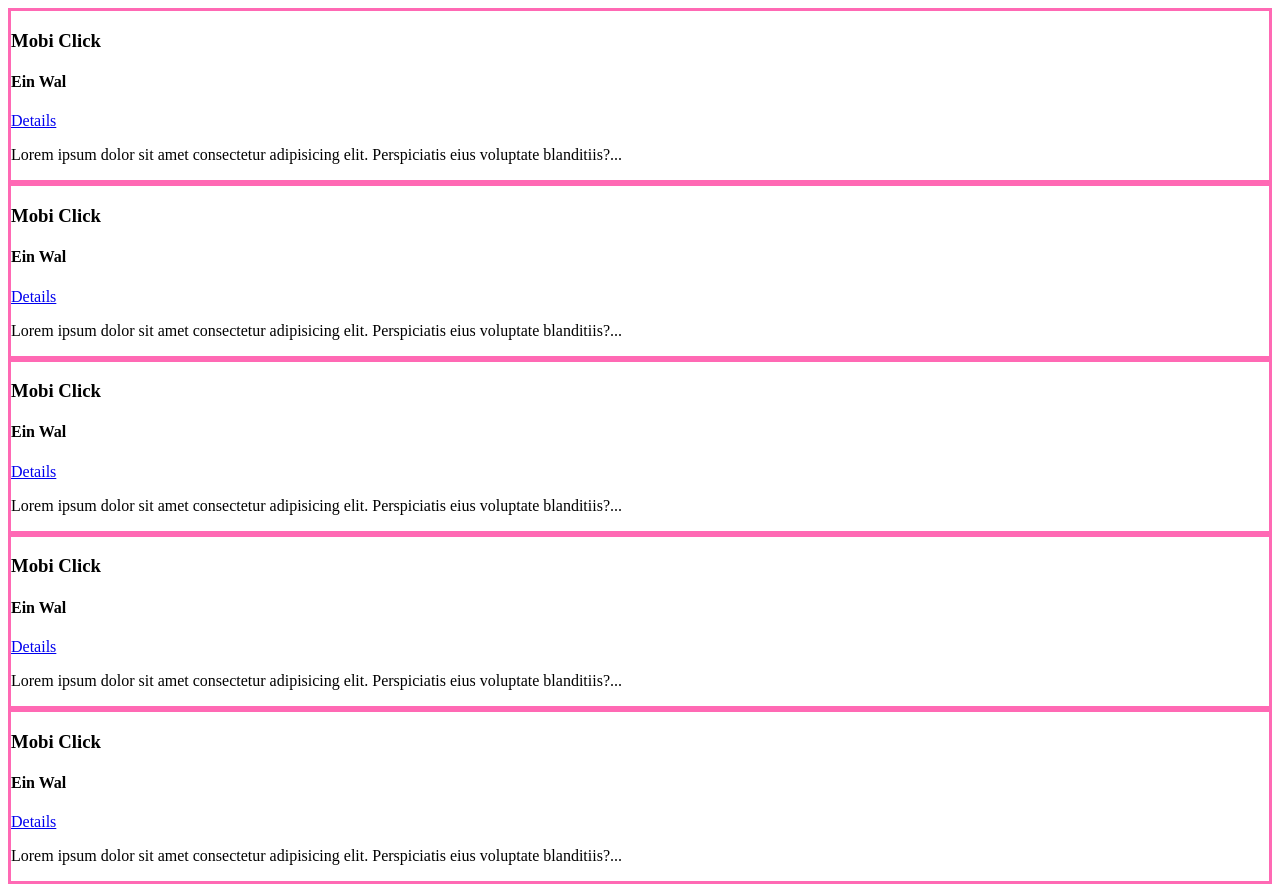
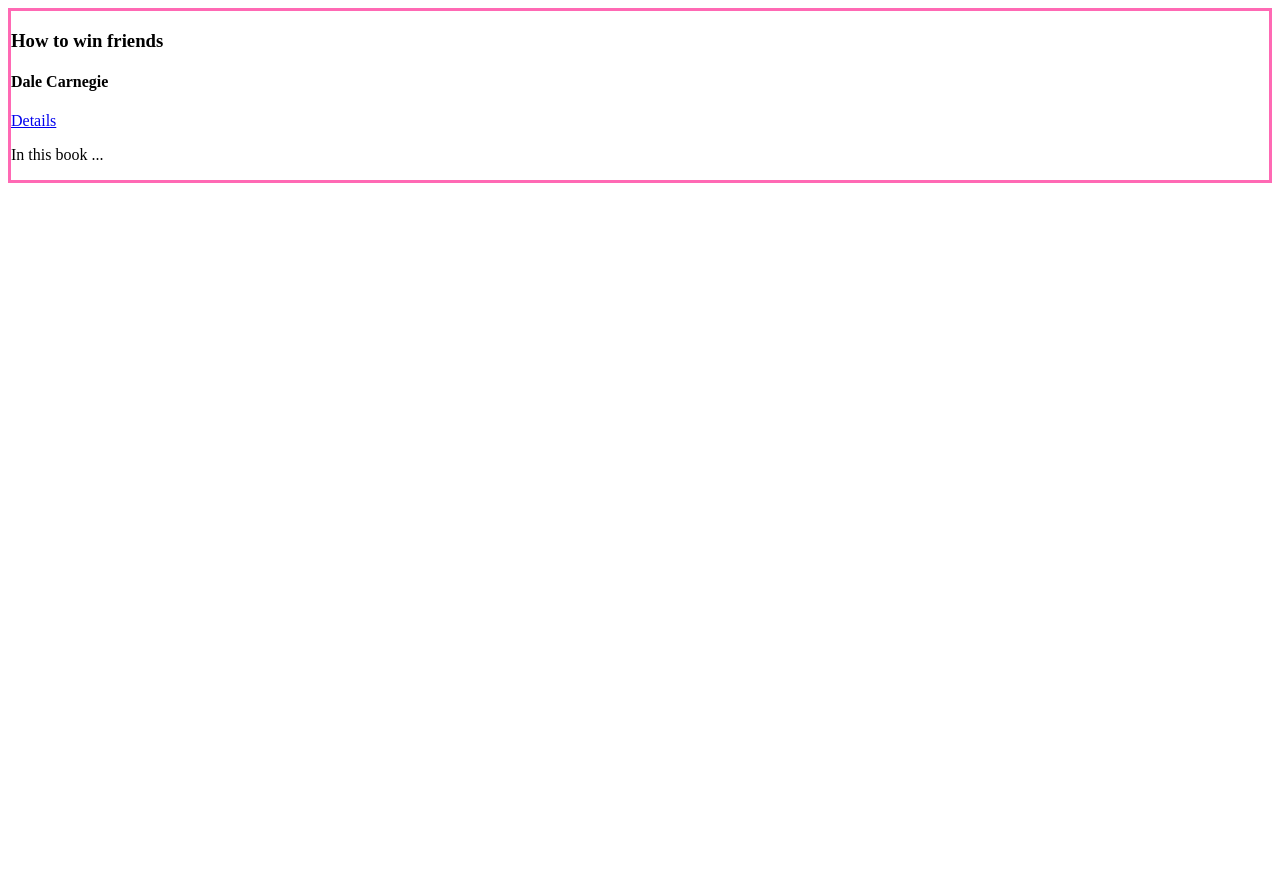
Before and after one commit to web-dave/bookmonkey-client, an Angular app: page / in a window 1280 px wide. After the commit the page ends 800 px from the top, so only its background shows below. Built offline with nearby package versions, Linux system fonts and the light colour scheme.

Commit message:
Input Binding

```diff
--- a/src/app/app.component.html
+++ b/src/app/app.component.html
@@ -1,5 +1,12 @@
-<app-book-card></app-book-card>
-<app-book-card />
-<app-book-card />
-<app-book-card />
-<app-book-card />
+<app-book-card [content]="book"></app-book-card>
+<!-- <table>
+  <thead>
+    <th>Moin</th>
+  </thead>
+  <tbody>
+    <td>123</td>
+  </tbody>
+</table>
+<hr />
+<th>Moin</th>
+<td>123</td> -->
--- a/src/app/app.component.ts
+++ b/src/app/app.component.ts
@@ -11,4 +11,10 @@
 })
 export class AppComponent {
   title = 'bookmonkey-clientÖ';
+
+  book = {
+    title: 'How to win friends',
+    author: 'Dale Carnegie',
+    abstract: 'In this book ...',
+  };
 }
--- a/src/app/book-card/book-card.component.html
+++ b/src/app/book-card/book-card.component.html
@@ -1,8 +1,7 @@
-<h3>Mobi Click</h3>
-<h4>Ein Wal</h4>
+<h3>{{ content.title }}</h3>
+<h4>{{ content.author }}</h4>
 
 <a href="#">Details</a>
 <p [class.achtung]="isAchtung">
-  Lorem ipsum dolor sit amet consectetur adipisicing elit. Perspiciatis eius
-  voluptate blanditiis?...
+  {{ content.abstract }}
 </p>
--- a/src/app/book-card/book-card.component.ts
+++ b/src/app/book-card/book-card.component.ts
@@ -1,4 +1,4 @@
-import { Component } from '@angular/core';
+import { Component, Input } from '@angular/core';
 
 @Component({
   selector: 'app-book-card',
@@ -8,6 +8,8 @@
   styleUrl: './book-card.component.scss',
 })
 export class BookCardComponent {
+  @Input() content: any;
+
   isAchtung = true;
 
   constructor() {
```
